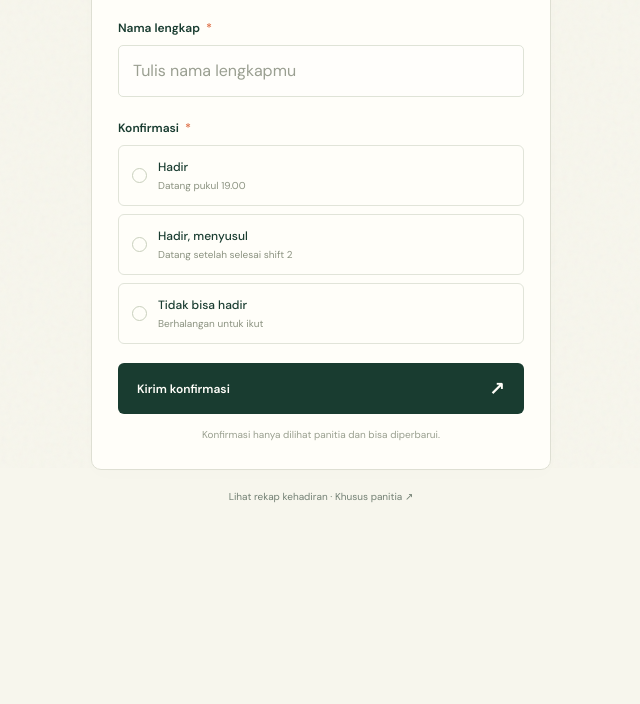
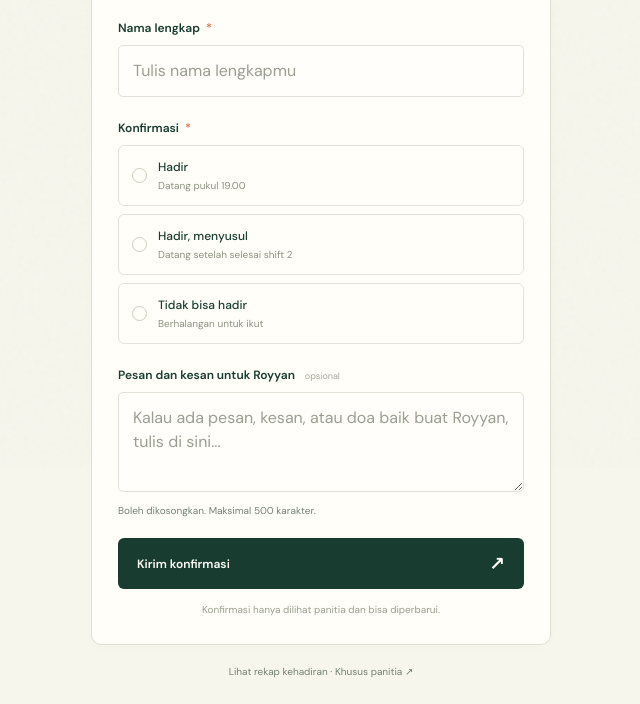
Before and after one commit to muhammadroyyan11/invitation-farewell, a website: page public/index.html in a window 1280 px wide. Shown: the part 332-1036 px from the top of the page, without its empty margins (319-959 px from the left). Before the commit the page ends 861 px from the top, so only its background shows below. Drawn offline with Linux system fonts and the light colour scheme.

Commit message:
Add optional messages and impressions for Royyan

```diff
--- a/public/app.js
+++ b/public/app.js
@@ -35,6 +35,7 @@ document.querySelector('#edit-response').addEventListener('click', () => {
   if (savedResponse) {
     form.elements.name.value = savedResponse.name;
     form.elements.status.value = savedResponse.status;
+    form.elements.message.value = savedResponse.message || '';
   }
   submitLabel.textContent = 'Perbarui konfirmasi';
   form.elements.name.focus({ preventScroll: true });
@@ -49,7 +50,7 @@ form.addEventListener('submit', async event => {
   const payload = {
     name: form.elements.name.value.trim(),
     status: form.elements.status.value,
-    message: savedResponse?.message || '',
+    message: form.elements.message.value.trim(),
     id: savedResponse?.id,
     editToken: savedResponse?.editToken
   };
--- a/public/form.css
+++ b/public/form.css
@@ -79,8 +79,20 @@
   font-size: 12px;
 }
 
-.form-page input[type="text"] {
+.form-page input[type="text"],
+.form-page textarea {
   font-size: 16px;
+}
+
+.form-page .message-label {
+  margin-top: 23px;
+}
+
+.message-help {
+  margin: 6px 0 0;
+  color: var(--muted);
+  font-size: 10px;
+  line-height: 1.6;
 }
 
 .form-page .status-option {
--- a/public/index.html
+++ b/public/index.html
@@ -53,6 +53,10 @@
           </label>
         </fieldset>
 
+        <label class="field-label message-label" for="guest-message">Pesan dan kesan untuk Royyan <span class="optional">opsional</span></label>
+        <textarea id="guest-message" name="message" rows="3" maxlength="500" aria-describedby="message-help" placeholder="Kalau ada pesan, kesan, atau doa baik buat Royyan, tulis di sini..."></textarea>
+        <p id="message-help" class="message-help">Boleh dikosongkan. Maksimal 500 karakter.</p>
+
         <p id="form-error" class="form-error" role="alert" hidden></p>
         <button class="button button-dark submit-button" type="submit"><span id="submit-label">Kirim konfirmasi</span><span aria-hidden="true">↗</span></button>
         <p class="form-footnote">Konfirmasi hanya dilihat panitia dan bisa diperbarui.</p>
```
Also changed, not shown: README.md.
